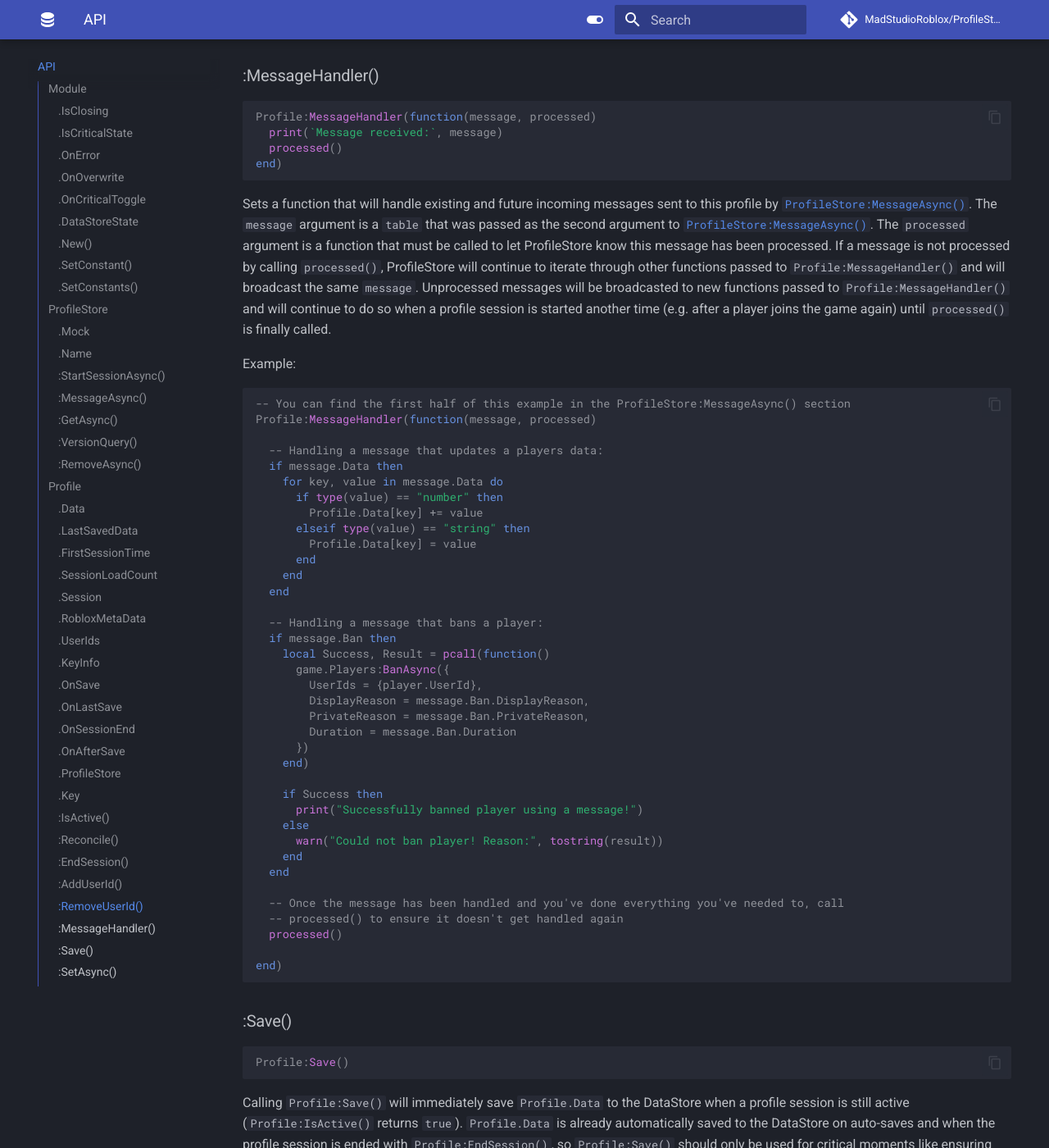
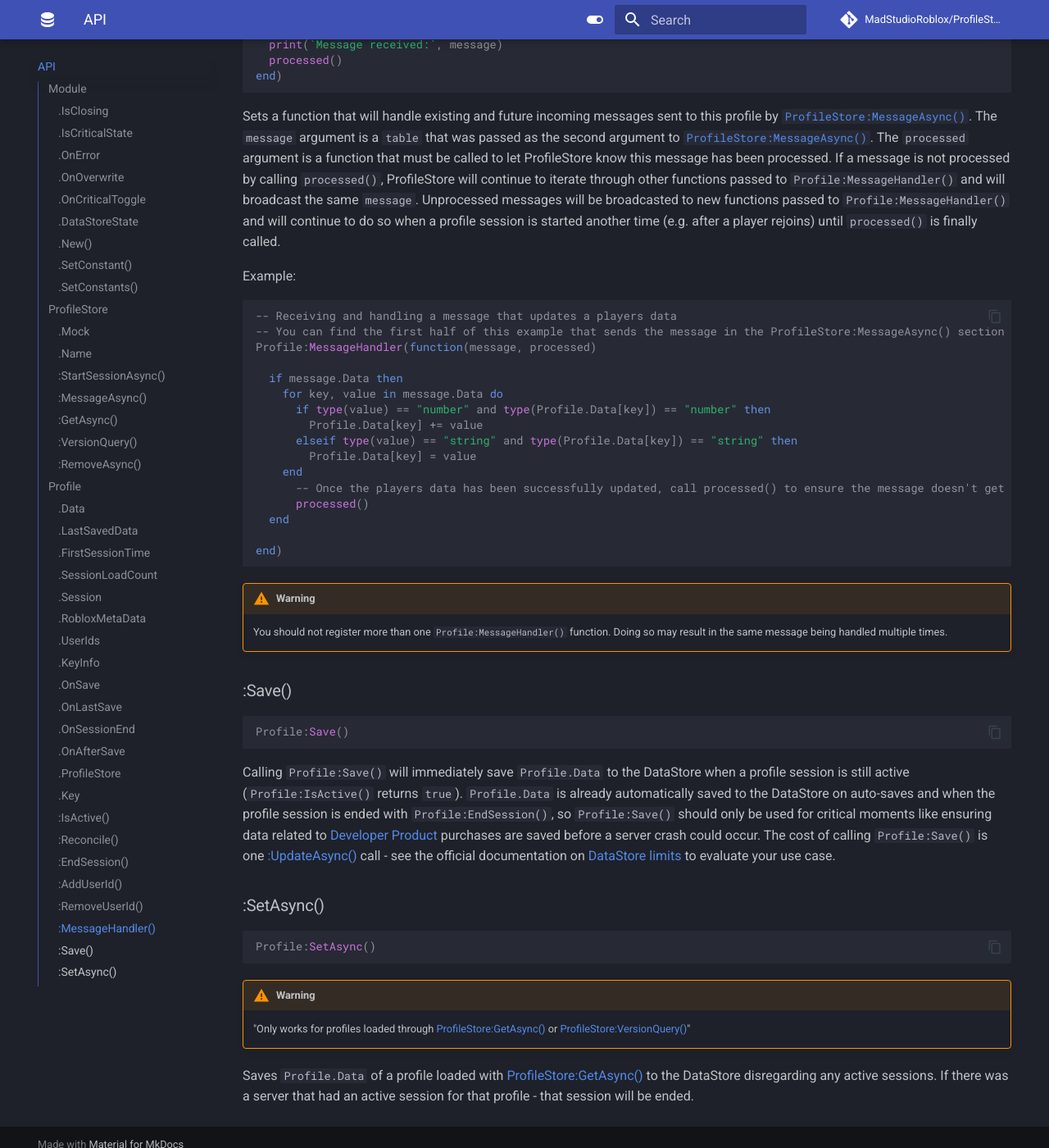
Before and after one commit to MadStudioRoblox/ProfileStore, an MkDocs documentation site: the page built from docs/api.md, in a window 1280 px wide and 1400 px high, scrolled down 14720 px. Shown: the whole window at 82% size. Built offline with MkDocs 1.6.1 and Material for MkDocs 9.7.7, drawn with Linux system fonts in a browser that asks for light colours; comment, search, counter and statistics services are not loaded; some of the changed text lies outside the part shown.

Commit message:
Update api.md
Adds warning to not register multiple Profile:MessageHandler() functions

Removes ban example from messages. I remembered that it's redundant as BanAsync() will work whether the player is offline or in another server anyways

````diff
--- a/docs/api.md
+++ b/docs/api.md
@@ -234,26 +234,18 @@ call on the server that currently has a session started for the profile - This m
 that `ProfileStore:MessageAsync()` is only to be used for when handling critical data like **gifting
 paid items to in-game friends that may or may not be online at the moment**. If you don't mind the possibility
 of your messages failing to deliver, use [MessagingService](https://create.roblox.com/docs/reference/engine/classes/MessagingService) instead.
-See [`Profile:MessageHandler()`](#messagehandler) to learn how to receive messages.
+See [`Profile:MessageHandler()`](#messagehandler) to learn how to receive and handle messages.
 
 Example:
 ```luau
--- You can find the second half of this example in the Profile:MessageHandler() section
+-- Updating a players data using a message
+-- You can find the second half of this example that receives and handles the message in the Profile:MessageHandler() section
 local Success = ProfileStore:MessageAsync(profile_key, {
 
-  -- Updating a players data using a message:
   Data = {
     Coins = 5,
     Gems = -5,
     DogName = "John Doe"
-  }
-
-  -- You're not limited to just updating a players data!
-  -- You could also, for example, ban a player that's offline (on their next join) or in a different server using a message:
-  Ban = {
-    DisplayReason = "Exploiting",
-    PrivateReason = "Banned by ModeratorNameHere",
-    Duration = 7*60*60*24
   }
 
 })
@@ -278,7 +270,8 @@ If there's no data saved in the DataStore under a provided `profile_key`, `Profi
 
 `:GetAsync()` is the the preferred way of reading player data without editing it.
 
-!!! warning "`Profile.Data` will not be auto-saved when using `ProfileStore:GetAsync()`"
+!!! warning
+    "`Profile.Data` will not be auto-saved when using `ProfileStore:GetAsync()`"
 
 ### :VersionQuery()
 ```luau
@@ -644,48 +637,30 @@ The `processed` argument is a function that must be called to let ProfileStore k
 been processed. If a message is not processed by calling `processed()`, ProfileStore will continue to iterate through
 other functions passed to `Profile:MessageHandler()` and will broadcast the same `message`. Unprocessed messages will
 be broadcasted to new functions passed to `Profile:MessageHandler()` and will continue to do so when a profile session is started
-another time (e.g. after a player joins the game again) until `processed()` is finally called.
+another time (e.g. after a player rejoins) until `processed()` is finally called.
 
 Example:
 ```luau
--- You can find the first half of this example in the ProfileStore:MessageAsync() section
+-- Receiving and handling a message that updates a players data
+-- You can find the first half of this example that sends the message in the ProfileStore:MessageAsync() section
 Profile:MessageHandler(function(message, processed)
 
-  -- Handling a message that updates a players data:
   if message.Data then
     for key, value in message.Data do
-      if type(value) == "number" then
+      if type(value) == "number" and type(Profile.Data[key]) == "number" then
         Profile.Data[key] += value
-      elseif type(value) == "string" then
+      elseif type(value) == "string" and type(Profile.Data[key]) == "string" then
         Profile.Data[key] = value
-      end
     end
+      -- Once the players data has been successfully updated, call processed() to ensure the message doesn't get handled again
+      processed()
   end
-
-  -- Handling a message that bans a player:
-  if message.Ban then
-    local Success, Result = pcall(function()
-      game.Players:BanAsync({
-        UserIds = {player.UserId},
-        DisplayReason = message.Ban.DisplayReason,
-        PrivateReason = message.Ban.PrivateReason,
-        Duration = message.Ban.Duration
-      })
-    end)
-
-    if Success then
-      print("Successfully banned player using a message!")
-    else
-      warn("Could not ban player! Reason:", tostring(result))
-    end
-  end
-
-  -- Once the message has been handled and you've done everything you've needed to, call
-  -- processed() to ensure it doesn't get handled again
-  processed()
 
 end)
 ```
+
+!!! warning
+    You should not register more than one `Profile:MessageHandler()` function. Doing so may result in the same message being handled multiple times.
 
 ### :Save()
 ```luau
@@ -703,7 +678,8 @@ evaluate your use case.
 Profile:SetAsync()
 ```
 
-!!! warning "Only works for profiles loaded through [ProfileStore:GetAsync()](#getasync) or [ProfileStore:VersionQuery()](#versionquery)"
+!!! warning
+    "Only works for profiles loaded through [ProfileStore:GetAsync()](#getasync) or [ProfileStore:VersionQuery()](#versionquery)"
 
 Saves `Profile.Data` of a profile loaded with [ProfileStore:GetAsync()](#getasync) to the DataStore disregarding any active sessions.
 If there was a server that had an active session for that profile - that session will be ended.
````
